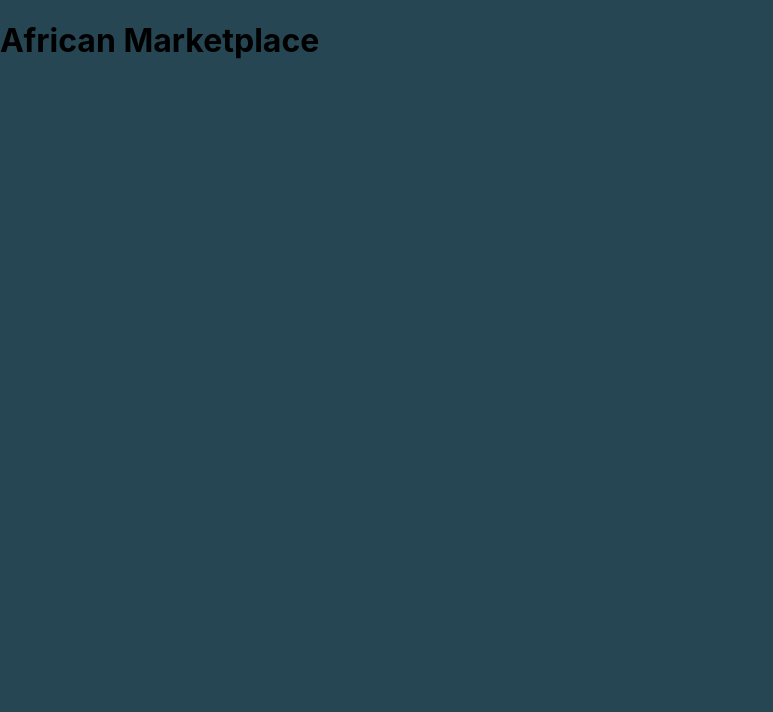
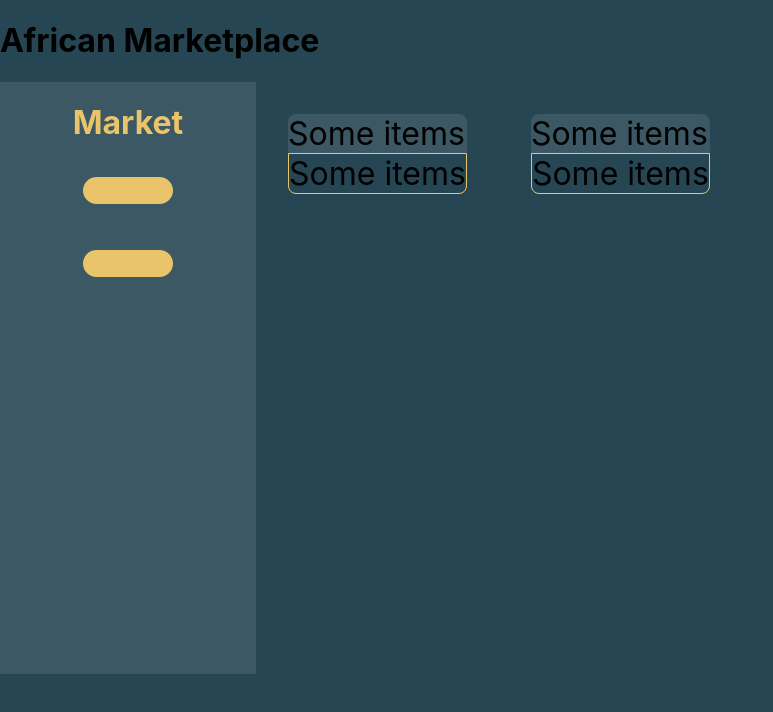
Before and after one commit to Build-Week-African-Marketplace-44/front-end, a React (Create React App) app: page /market in a window 1280 px wide. Shown: the top 712 px of the page, without its empty margins (0-773 px from the left). Built offline with nearby package versions, Linux system fonts and the light colour scheme.

Commit message:
market page

```diff
--- a/src/App.js
+++ b/src/App.js
@@ -14,6 +14,9 @@ import ItemsList from './components/ItemsList';
 
 //About page
 import About from './About';
+
+//Market page
+import Market from './Market';
 
 // contexts
 import { MarketContext } from './contexts/MarketContext';
@@ -44,6 +47,7 @@ const App = () => {
               <Route path='/new-item' component={NewItemForm} />
               <Route path='/profile' component={ProfileForm} />
               <Route path='/about' component={About} />
+              <Route path='/market' component={Market} />
           </Switch>
           </Router>
         </div>
--- /dev/null
+++ b/src/Market.css
@@ -0,0 +1,55 @@
+
+.market-page {
+    display: flex;
+    justify-content: space-between;
+}
+
+.market-field {
+    background-color: #264653;
+    display: flex;
+    flex-wrap: wrap;
+    width: 80%;
+    align-content: flex-start;
+}
+
+.market-panel {
+    background-color: #3B5864;
+    width: 20%;
+    display: flex;
+    flex-direction: column;
+    align-items: center;
+    height: 100%;
+    padding-bottom: 30%;
+}
+
+.market-panel h1 {
+    color: #E9C46A;
+}
+
+.market-panel button {
+    width: 35%;
+    margin: 1em;
+    padding: 1em;
+    border-radius: 15px;
+    text-align: center;
+    background-color: #E9C46A;
+    border: none;
+  }
+
+.market-item {
+    background-color: #3B5864;
+    border-radius: 8px;
+    margin: 1em 1em 1em 1em;
+    display: flex;
+    flex-direction: column;
+    font-size: xx-large;
+}
+
+
+
+.item-bottom {
+    background-color: #264653;
+    border-radius: 0px 0px 8px 8px;
+    border: 1px #E9C46A solid;
+
+}
--- /dev/null
+++ b/src/Market.js
@@ -0,0 +1,52 @@
+import React from 'react';
+
+import './Market.css';
+
+
+const demoItems = [
+    {
+        id : 0,
+        top : "Some items",
+        bottom : "Some items"
+    },
+    {
+        id : 1,
+        top : "Some items",
+        bottom : "Some items"
+    },
+]
+
+
+const EachItem = props => {
+    const {item} = props;
+    return (
+        <div className="market-item">
+            {item.top}
+            <div className="item-top">
+                <div className="item-bottom">
+                    {item.bottom}
+                </div>
+            </div>
+        </div>
+    )
+}
+
+const Market = props => {
+    return (
+        <div className ="market-page">
+            <div className="market-panel">
+                <h1>Market</h1>
+                <button></button>
+                <br/>
+                <button></button>
+            </div>
+            <div className="market-field">
+                {demoItems.map(item => {
+                    return <EachItem key={item.id} item={item}/>
+                })}
+            </div>
+        </div>
+    )
+}
+
+export default Market;
```
